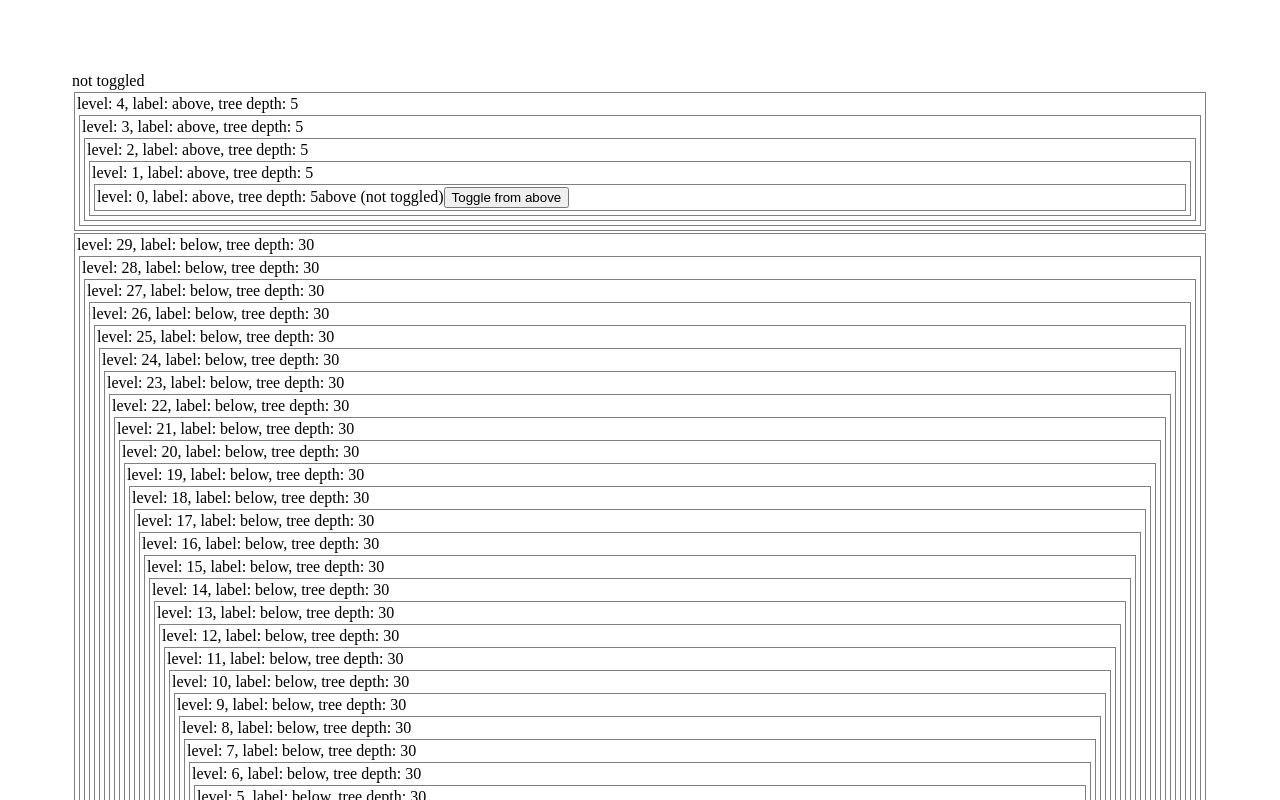
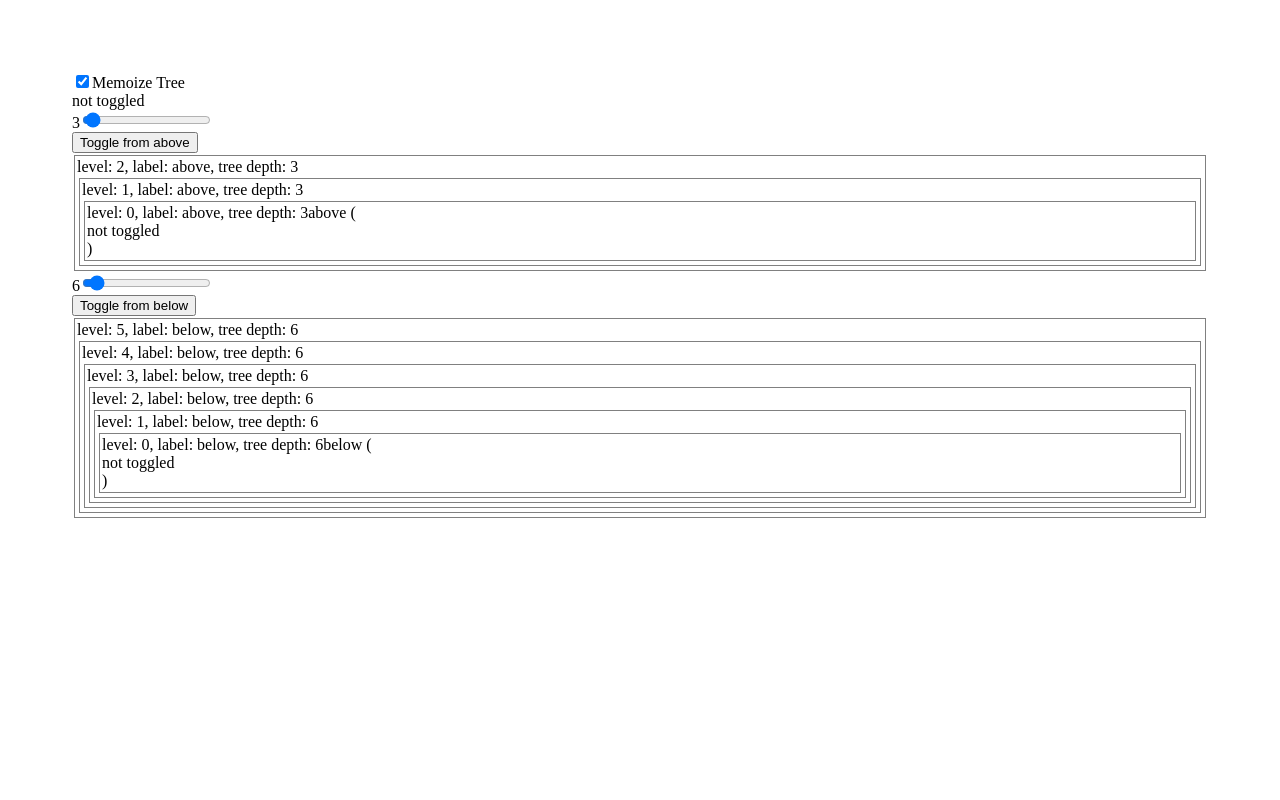
Before and after one commit to grancalavera/hooks-experiments, a React (Create React App) app: page / in a window 1280 px wide. Shown: the top 800 px of the page. Built offline with nearby package versions, Linux system fonts and the light colour scheme.

Commit message:
add some controls to change settings in runtime

```diff
--- a/src/App.tsx
+++ b/src/App.tsx
@@ -1,16 +1,24 @@
-import React, { useContext, useReducer, memo } from "react";
+import React, { useContext, useReducer, memo, useState } from "react";
 
 const AppContext = React.createContext({
   toggled: false,
   toggleValue: (): void => {
     throw new Error("toggleValue not implemented");
   },
+  memoizeTree: false,
+  toggleMemoizeTree: (): void => {
+    throw new Error("toggleMemoizeTree not implemented");
+  },
 });
 
 const AppContextProvider: React.FC = ({ children }) => {
   const [toggled, toggleValue] = useReducer((isToggled: boolean) => !isToggled, false);
+  const [memoizeTree, toggleMemoizeTree] = useReducer((isMemo: boolean) => !isMemo, true);
+
   return (
-    <AppContext.Provider value={{ toggled, toggleValue }}>{children}</AppContext.Provider>
+    <AppContext.Provider value={{ toggled, toggleValue, memoizeTree, toggleMemoizeTree }}>
+      {children}
+    </AppContext.Provider>
   );
 };
 
@@ -31,6 +39,7 @@ interface DeepTreeProps {
 const App: React.FC = () => {
   return (
     <AppContextProvider>
+      <MemoToggle />
       <ToggleMonitor />
       <DeepTreeApp />
     </AppContextProvider>
@@ -38,26 +47,54 @@ const App: React.FC = () => {
 };
 
 const DeepTreeApp: React.FC = () => {
-  const { toggleValue } = useContext(AppContext);
+  const { toggleValue, memoizeTree } = useContext(AppContext);
+  const Tree = memoizeTree ? DeepTreeTogglerMemo : DeepTreeToggler;
+
+  const [aboveDepth, setAboveDepth] = useState(3);
+  const [belowDepth, setBelowDepth] = useState(6);
+
   return (
     <div>
-      <DeepTreeToggler label="above" depth={5} toggleValue={toggleValue} />
-      <DeepTreeToggler label="below" depth={30} toggleValue={toggleValue} />
+      <DepthSelector depth={aboveDepth} onChange={setAboveDepth} />
+      <Tree label="above" depth={aboveDepth} toggleValue={toggleValue} />
+
+      <DepthSelector depth={belowDepth} onChange={setBelowDepth} />
+      <Tree label="below" depth={belowDepth} toggleValue={toggleValue} />
     </div>
   );
 };
 
-const DeepTreeToggler: React.FC<DeepTreeProps> = memo(({ toggleValue, label, depth }) => {
+const DepthSelector: React.FC<{
+  depth: number;
+  onChange: (newDepth: number) => void;
+}> = ({ depth, onChange }) => {
+  return (
+    <div>
+      {depth}
+      <input
+        type="range"
+        min="0"
+        max="100"
+        onChange={event => onChange(parseInt(event.target.value))}
+        value={depth}
+      ></input>
+    </div>
+  );
+};
+
+const DeepTreeToggler: React.FC<DeepTreeProps> = ({ toggleValue, label, depth }) => {
   return (
     <DeepTreeContext.Provider value={{ toggleValue, label, depth }}>
+      <Toggler />
       <DeepTree />
     </DeepTreeContext.Provider>
   );
-});
+};
+
+const DeepTreeTogglerMemo = memo(DeepTreeToggler);
 
 const DeepTree: React.FC = () => {
   const { label, depth } = useContext(DeepTreeContext);
-  console.count(`${label} render count`);
 
   return Array.from({ length: depth }, (_, i) => i).reduce(
     (nested, level) => {
@@ -65,7 +102,6 @@ const DeepTree: React.FC = () => {
     },
     <>
       {label} (<ToggleMonitor />)
-      <Toggler />
     </>
   );
 };
@@ -76,7 +112,7 @@ interface NesterProps {
 
 const Nester: React.FC<NesterProps> = ({ children, level }) => {
   const { label, depth } = useContext(DeepTreeContext);
-  console.count(`nester level ${level} render count`);
+
   return (
     <div className="nested-component">
       level: {level}, label: {label}, tree depth: {depth}
@@ -92,8 +128,23 @@ const Toggler: React.FC = () => {
 
 const ToggleMonitor: React.FC = () => {
   const { toggled } = useContext(AppContext);
-  console.count("toggle monitor render count");
-  return <span>{toggled ? "toggled" : "not toggled"}</span>;
+
+  return <div>{toggled ? "toggled" : "not toggled"}</div>;
+};
+
+const MemoToggle: React.FC = () => {
+  const { memoizeTree, toggleMemoizeTree } = useContext(AppContext);
+  return (
+    <div>
+      <input
+        type="checkbox"
+        checked={memoizeTree}
+        id="memo-tree"
+        onChange={toggleMemoizeTree}
+      />
+      <label htmlFor="memo-tree">Memoize Tree</label>
+    </div>
+  );
 };
 
 export default App;
```
